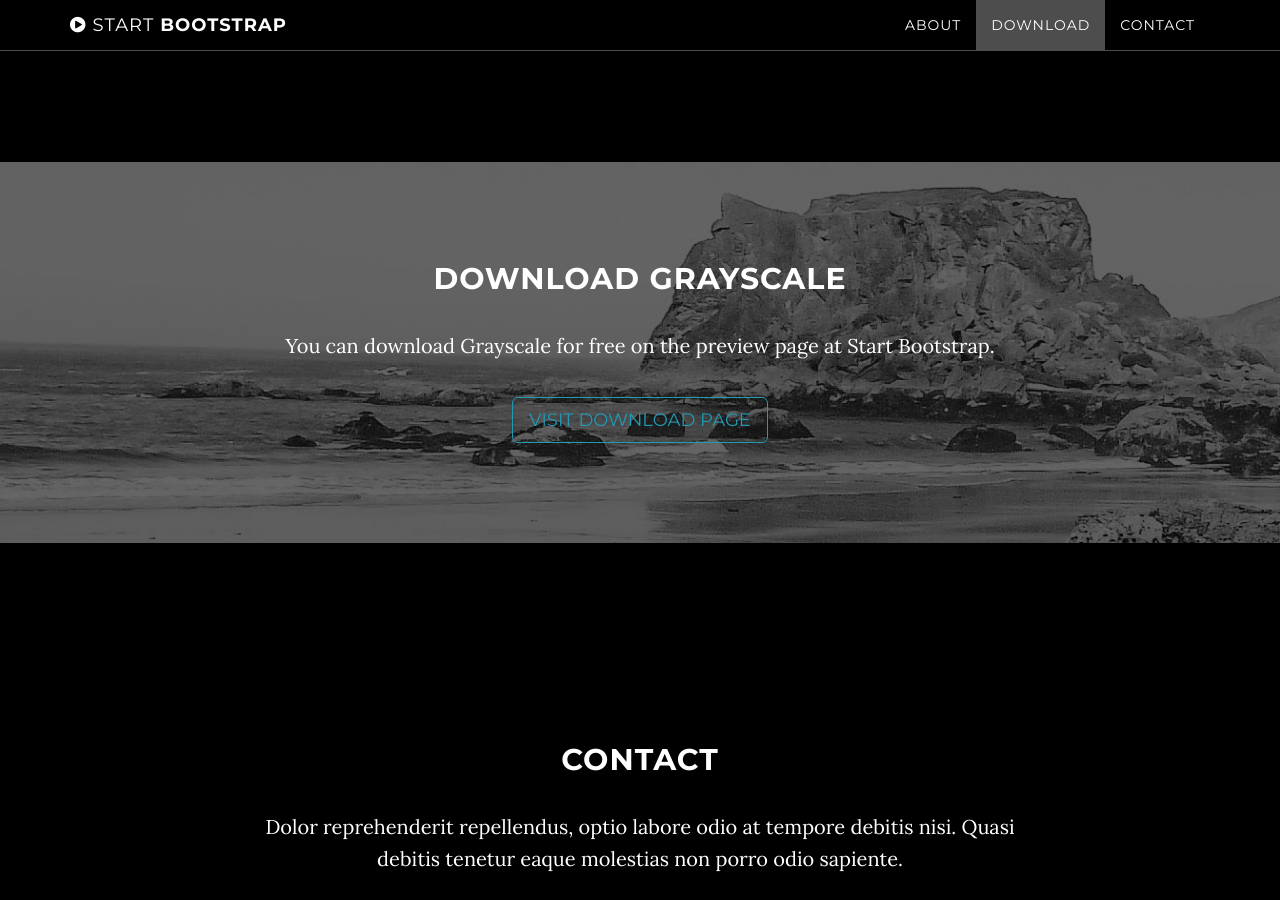
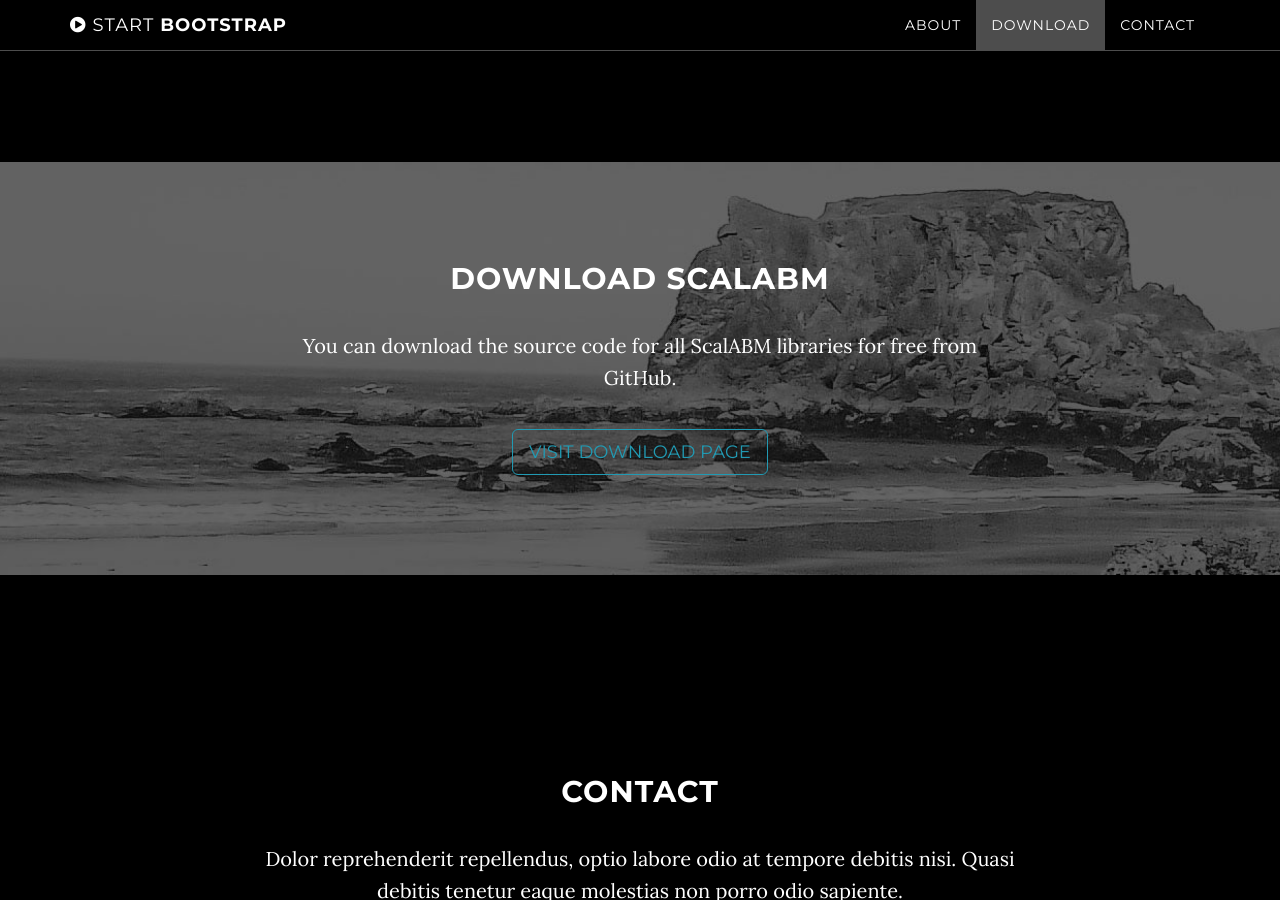
Before and after one commit to prauwolf/ScalABM.github.io, a Jekyll site: the page built from index.html, in a window 1280 px wide and 900 px high, scrolled down 1602 px. Built offline with Jekyll 4.4.1, drawn with Linux system fonts in a browser that asks for light colours; some of the changed text lies outside the part shown.

Commit message:
Quick update of basic facts.

```diff
--- a/_config.yml
+++ b/_config.yml
@@ -1,8 +1,8 @@
 # Site settings
 title: ScalABM
-email: your-email@domain.com
-url: https://example.github.io
-description: "Write an awesome description for your new site here. You can edit this line in _config.yml. It will appear in your document head meta (for Google search results) and in your feed.xml site description."
+email: david.pugh@maths.ox.ac.uk
+url: https://scalabm.github.io
+description: "A toolkit for developing scalable agent-based models of social systems."
 
 # Color settings (hex-codes without the leading hash-tag)
 color:
@@ -10,7 +10,7 @@ color:
   links: '#219ab3'
 
 # Footer settings
-footer: Your Website
+footer: David R. Pugh, Dan F. Tang, and J. Doyne Farmer
 
 # Social networks usernames (many more available: google-plus, flickr, dribbble, pinterest, instagram, tumblr, linkedin, etc.)
 social:
@@ -23,7 +23,7 @@ social:
   - title: bitbucket
     url: http://bitbucket.org/jekyll
   - title: github
-    url: https://github.com/IronSummitMedia/startbootstrap
+    url: https://github.com/ScalABM
 
 # Build settings
 markdown: kramdown
--- a/_includes/download.html
+++ b/_includes/download.html
@@ -3,9 +3,9 @@
         <div class="download-section">
             <div class="container">
                 <div class="col-lg-8 col-lg-offset-2">
-                    <h2>Download Grayscale</h2>
-                    <p>You can download Grayscale for free on the preview page at Start Bootstrap.</p>
-                    <a href="http://startbootstrap.com/template-overviews/grayscale/" class="btn btn-default btn-lg">Visit Download Page</a>
+                    <h2>Download ScalABM</h2>
+                    <p>You can download the source code for all ScalABM libraries for free from GitHub.</p>
+                    <a href="https://github.com/ScalABM" class="btn btn-default btn-lg">Visit Download Page</a>
                 </div>
             </div>
         </div>
--- a/_includes/header.html
+++ b/_includes/header.html
@@ -5,7 +5,7 @@
                 <div class="row">
                     <div class="col-md-8 col-md-offset-2">
                         <h1 class="brand-heading">Grayscale</h1>
-                        <p class="intro-text">A free, responsive, one page Bootstrap theme.<br>Created by Start Bootstrap.</p>
+                        <p class="intro-text">A toolkit for developing scalable agent-based models of social systems.</p>
                         <a href="#about" class="btn btn-circle page-scroll">
                             <i class="fa fa-angle-double-down animated"></i>
                         </a>
```
